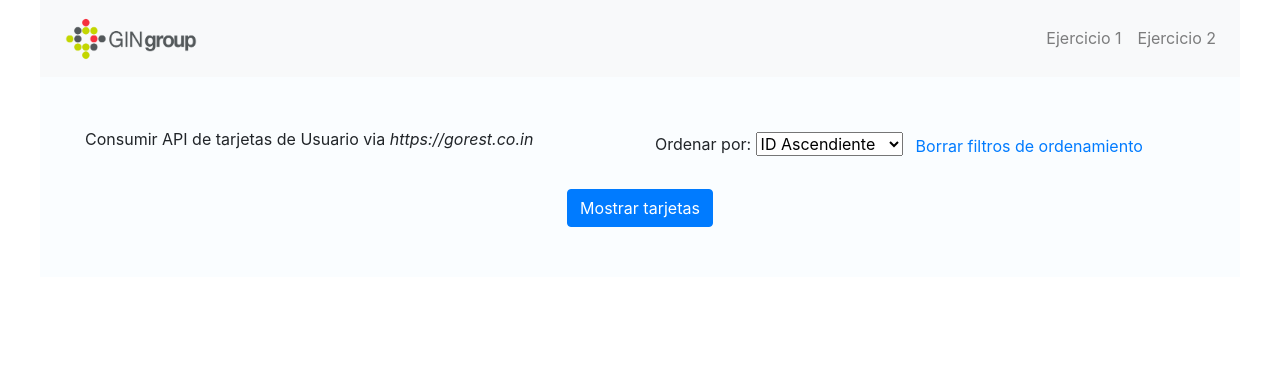
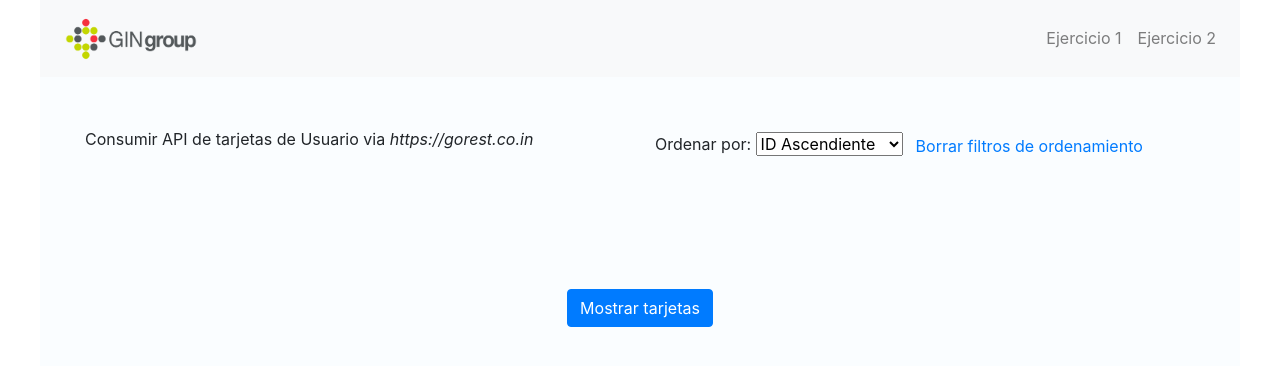
Before and after one commit to ivanalcantaraweb/Gingroup-Examan, a React (Create React App) app: page /ejercicio2 in a window 1280 px wide. Shown: the top 366 px of the page. Built offline with nearby package versions, Linux system fonts and the light colour scheme.

Commit message:
últimos cambios

```diff
--- a/src/App.css
+++ b/src/App.css
@@ -84,7 +84,7 @@
 }
 .btnApi{
     text-align: center;
-    margin: 100px 0px   s;
+    margin: 100px 0px;
 }
 .getdata{
     background-color: #fafdff;
```
